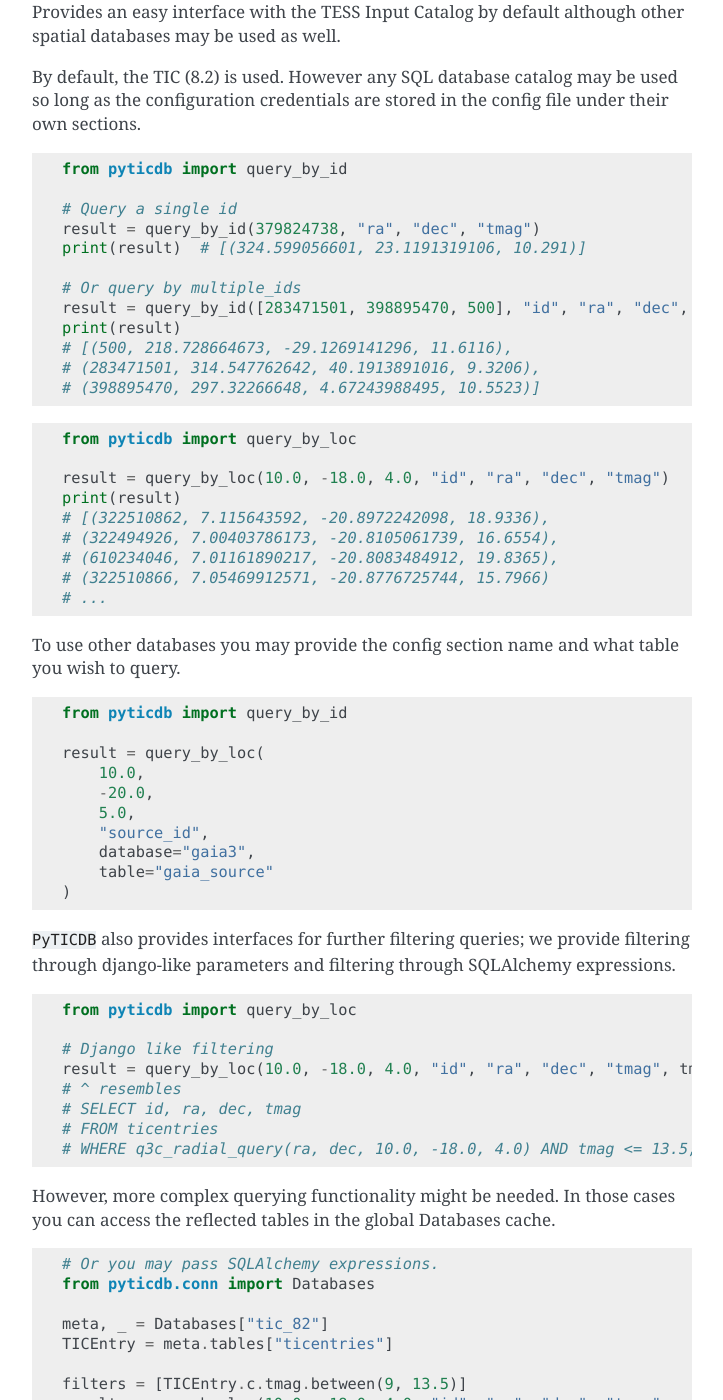
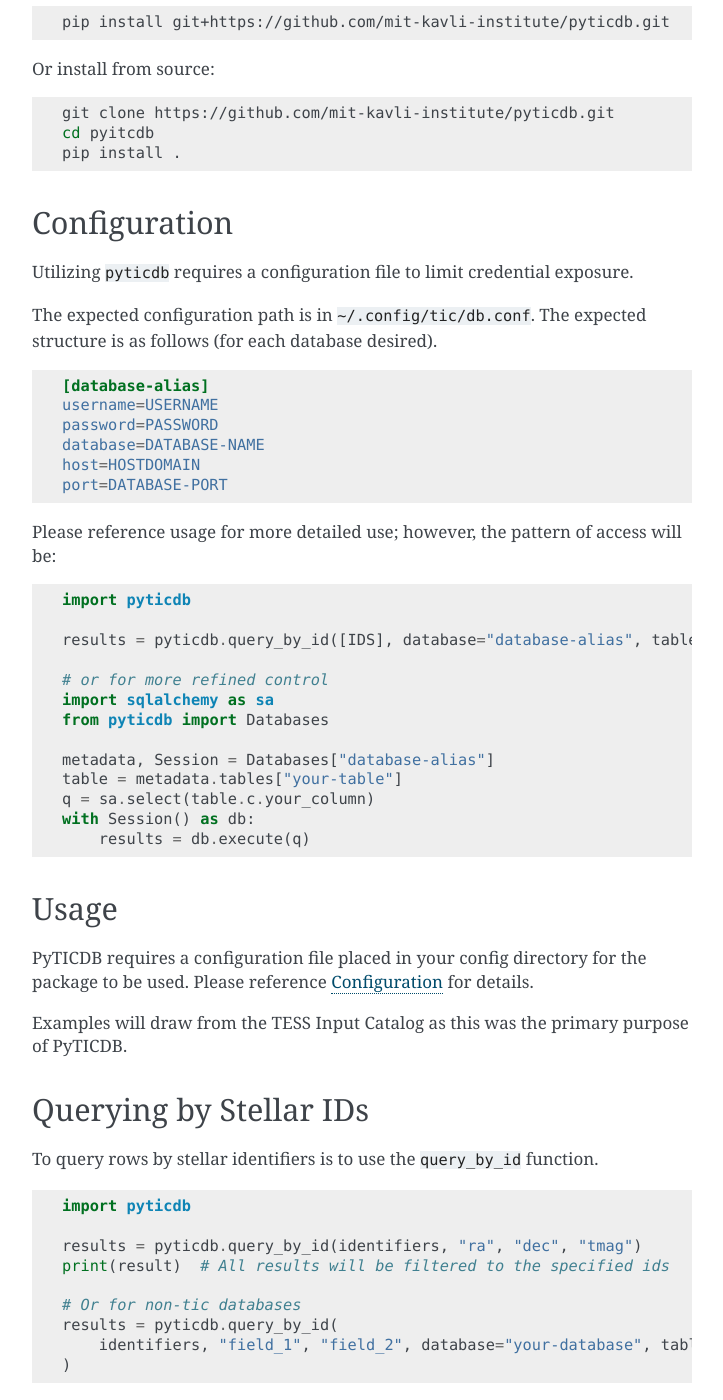
Before and after one commit to mit-kavli-institute/pyticdb, a Sphinx documentation site: the page built from docs/readme.rst, in a window 1280 px wide and 1400 px high, scrolled down 688 px. Shown: the whole window, without its empty margins (388-1111 px from the left). Built offline with Sphinx 7.4.7, drawn with Linux system fonts in a browser that asks for light colours; pages that are not in the unit, such as notebooks, are missing from menus; some of the changed text lies outside the part shown.

Commit message:
refactoring docs and types

```diff
--- a/README.rst
+++ /dev/null
@@ -1,146 +0,0 @@
-=======
-PyTICDB
-=======
-
-
-.. image:: https://img.shields.io/pypi/v/pyticdb.svg
-        :target: https://pypi.python.org/pypi/pyticdb
-
-.. image:: https://img.shields.io/travis/wcfong/pyticdb.svg
-        :target: https://travis-ci.com/wcfong/pyticdb
-
-.. image:: https://readthedocs.org/projects/pyticdb/badge/?version=latest
-        :target: https://pyticdb.readthedocs.io/en/latest/?version=latest
-        :alt: Documentation Status
-
-
-
-
-A python wrapper for the TESS Input Catalog.
-
-
-* Free software: MIT license
-* Documentation: https://pyticdb.readthedocs.io.
-
-
-Installation
-------------
-Install by cloning and running ``pip install --upgrade -U .``
-
-Configuration must be provided a file ``~/.config/tic/db.conf`` and populated as such
-
-.. code-block:: ini
-
-   [tic_82]
-   username={POSTGRES_USERNAME}
-   password={POSTGRES_PASSWORD}
-   database=tic_82
-   host={POSTGRES_HOST}
-   port={POSTGRES_PORT}
-
-You may also define any other catalog database as such:
-
-.. code-block:: ini
-   [meaningful-name]
-   username={POSTGERS_USERNAME}
-   password={POSTGRES_PASSWORD}
-   database={POSTGRES_DATABASE}
-   host={POSTGRES_HOST}
-   port={POSTGRES_PORT}
-
-Features
---------
-Provides an easy interface with the TESS Input Catalog by default although
-other spatial databases may be used as well.
-
-By default, the TIC (8.2) is used. However any SQL database catalog may be
-used so long as the configuration credentials are stored in the config file
-under their own sections.
-
-
-.. code-block:: python
-
-    from pyticdb import query_by_id
-
-    # Query a single id
-    result = query_by_id(379824738, "ra", "dec", "tmag")
-    print(result)  # [(324.599056601, 23.1191319106, 10.291)]
-
-    # Or query by multiple_ids
-    result = query_by_id([283471501, 398895470, 500], "id", "ra", "dec", "tmag")
-    print(result)
-    # [(500, 218.728664673, -29.1269141296, 11.6116),
-    # (283471501, 314.547762642, 40.1913891016, 9.3206),
-    # (398895470, 297.32266648, 4.67243988495, 10.5523)]
-
-
-.. code-block:: python
-
-    from pyticdb import query_by_loc
-
-    result = query_by_loc(10.0, -18.0, 4.0, "id", "ra", "dec", "tmag")
-    print(result)
-    # [(322510862, 7.115643592, -20.8972242098, 18.9336),
-    # (322494926, 7.00403786173, -20.8105061739, 16.6554),
-    # (610234046, 7.01161890217, -20.8083484912, 19.8365),
-    # (322510866, 7.05469912571, -20.8776725744, 15.7966)
-    # ...
-
-To use other databases you may provide the config section name and what table
-you wish to query.
-
-.. code-block:: python
-
-    from pyticdb import query_by_id
-
-    result = query_by_loc(
-        10.0,
-        -20.0,
-        5.0,
-        "source_id",
-        database="gaia3",
-        table="gaia_source"
-    )
-
-
-``PyTICDB`` also provides interfaces for further filtering queries; we provide
-filtering through django-like parameters and filtering through SQLAlchemy expressions.
-
-.. code-block:: python
-
-    from pyticdb import query_by_loc
-
-    # Django like filtering
-    result = query_by_loc(10.0, -18.0, 4.0, "id", "ra", "dec", "tmag", tmag__le=13.5)
-    # ^ resembles
-    # SELECT id, ra, dec, tmag
-    # FROM ticentries
-    # WHERE q3c_radial_query(ra, dec, 10.0, -18.0, 4.0) AND tmag <= 13.5;
-
-
-However, more complex querying functionality might be needed. In those cases
-you can access the reflected tables in the global Databases cache.
-
-.. code-block:: python
-
-    # Or you may pass SQLAlchemy expressions.
-    from pyticdb.conn import Databases
-
-    meta, _ = Databases["tic_82"]
-    TICEntry = meta.tables["ticentries"]
-
-    filters = [TICEntry.c.tmag.between(9, 13.5)]
-    result = query_by_loc(10.0, -18.0, 4.0, "id", "ra", "dec", "tmag", expression_filters=filters)
-    # ^ resembles
-    # SELECT id, ra, dec, tmag
-    # FROM ticentries
-    # WHERE q3c_radial_query(ra, dec, 10.0, -18.0, 4.0) AND tmag BETWEEN 9 AND 13.5;
-
-
-Credits
--------
-
-This package was created with Cookiecutter_ and the `audreyr/cookiecutter-pypackage`_ project template.
-
-.. _Cookiecutter: https://github.com/audreyr/cookiecutter
-.. _`audreyr/cookiecutter-pypackage`: https://github.com/audreyr/cookiecutter-pypackage
--- a/docs/conf.py
+++ b/docs/conf.py
@@ -20,7 +20,7 @@
 import os
 import sys
 
-sys.path.insert(0, os.path.abspath(".."))
+sys.path.insert(0, os.path.abspath("../src/"))
 
 import pyticdb  # noqa E402
 
@@ -40,15 +40,17 @@
 # The suffix(es) of source filenames.
 # You can specify multiple suffix as a list of string:
 #
-# source_suffix = ['.rst', '.md']
-source_suffix = ".rst"
+source_suffix = {
+    ".rst": "restructuredtext",
+    ".md": "markdown",
+}
 
 # The master toctree document.
 master_doc = "index"
 
 # General information about the project.
 project = "PyTICDB"
-copyright = "2022, William Fong"
+copyright = "2025, William Fong"
 author = "William Fong"
 
 # The version info for the project you're documenting, acts as replacement
--- a/docs/readme.rst
+++ b/docs/readme.rst
@@ -1 +1,130 @@
-.. include:: ../README.rst
+====================================
+Project Name (PyTICDB)
+====================================
+
+.. image:: https://img.shields.io/badge/License-MIT-green.svg
+   :target: https://opensource.org/licenses/MIT
+   :alt: License: MIT
+
+..
+.. image:: https://github.com/your-username/your-repo/actions/workflows/ci.yml/badge.svg
+   :target: https://github.com/your-username/your-repo/actions
+   :alt: Build Status
+
+This project initially was created to wrap around the TESS Input Catalog
+database. Various functions were made to easily filter results by stellar
+identifiers and spatial cone searches. However as the mission progressed and
+more stellar catalogs required by scientists, PyTICDB became a wrapper around
+SQLAlchemy's reflection and Q3C's spatial indexing capabilities.
+
+Key Features
+------------
+* Accessing static and spatially index PostgreSQL databases.
+* Session management with session pooling disabled to provide cleaner
+  multiprocess use.
+
+Documentation
+-------------
+Comprehensive documentation is available at:
+
+* `GitHub Pages (if applicable) <https://your-username.github.io/your-repo/>`_
+
+Installation
+------------
+To install pyticdb using PIP:
+
+.. code-block:: bash
+
+   pip install git+https://github.com/mit-kavli-institute/pyticdb.git
+
+Or install from source:
+
+.. code-block:: bash
+
+   git clone https://github.com/mit-kavli-institute/pyticdb.git
+   cd pyitcdb
+   pip install .
+
+.. _configuration:
+Configuration
+------------------------
+Utilizing ``pyticdb`` requires a configuration file to limit credential
+exposure.
+
+The expected configuration path is in ``~/.config/tic/db.conf``. The expected
+structure is as follows (for each database desired).
+
+.. code-block:: ini
+
+   [database-alias]
+   username=USERNAME
+   password=PASSWORD
+   database=DATABASE-NAME
+   host=HOSTDOMAIN
+   port=DATABASE-PORT
+
+Please reference usage for more detailed use; however, the pattern of access
+will be:
+
+.. code-block:: python
+
+   import pyticdb
+
+   results = pyticdb.query_by_id([IDS], database="database-alias", table="your-table")
+
+   # or for more refined control
+   import sqlalchemy as sa
+   from pyticdb import Databases
+
+   metadata, Session = Databases["database-alias"]
+   table = metadata.tables["your-table"]
+   q = sa.select(table.c.your_column)
+   with Session() as db:
+       results = db.execute(q)
+
+Usage
+-----
+PyTICDB requires a configuration file placed in your config directory for
+the package to be used. Please reference :ref:`configuration` for details.
+
+Examples will draw from the TESS Input Catalog as this was the primary purpose
+of PyTICDB.
+
+
+Querying by Stellar IDs
+-----------------------
+To query rows by stellar identifiers is to use the ``query_by_id`` function.
+
+.. code-block:: python
+
+   import pyticdb
+
+   results = pyticdb.query_by_id(identifiers, "ra", "dec", "tmag")
+   print(result)  # All results will be filtered to the specified ids
+
+   # Or for non-tic databases
+   results = pyticdb.query_by_id(
+       identifiers, "field_1", "field_2", database="your-database", table="your-table"
+   )
+
+Testing
+-------
+Explain how to run tests, e.g.:
+
+.. code-block:: bash
+
+   nox -s tests
+
+Or:
+
+.. code-block:: bash
+
+   pytest
+
+License
+-------
+This project is licensed under the MIT License - see the `LICENSE <LICENSE>`_ file for details.
+
+Authors
+-------
+- Your Name ( `@WilliamCFong <https://github.com/WilliamCFong`_ )
```
Also changed, not shown: noxfile.py (+19 -0 lines), .travis.yml (deleted), 1 other file.
